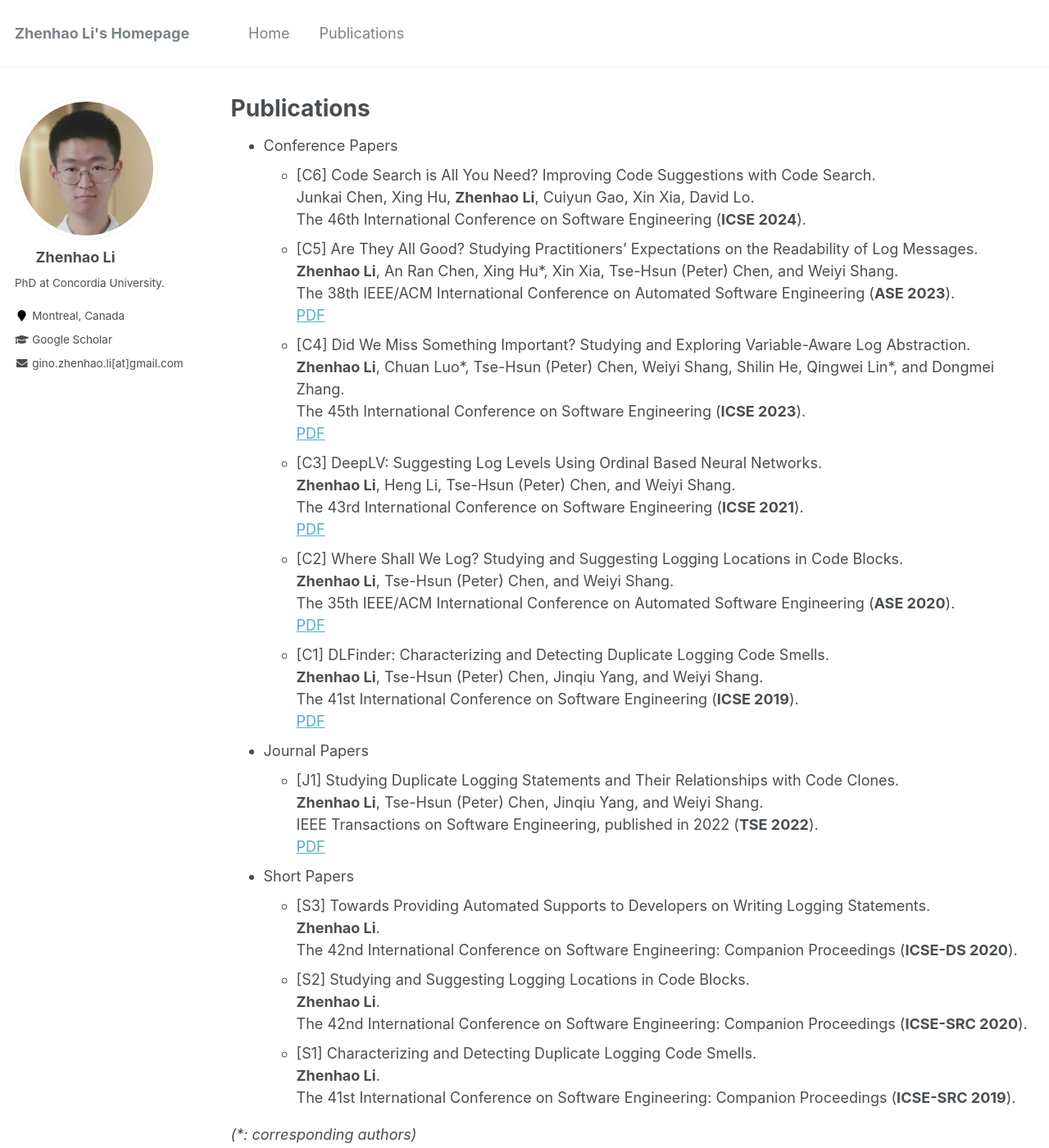
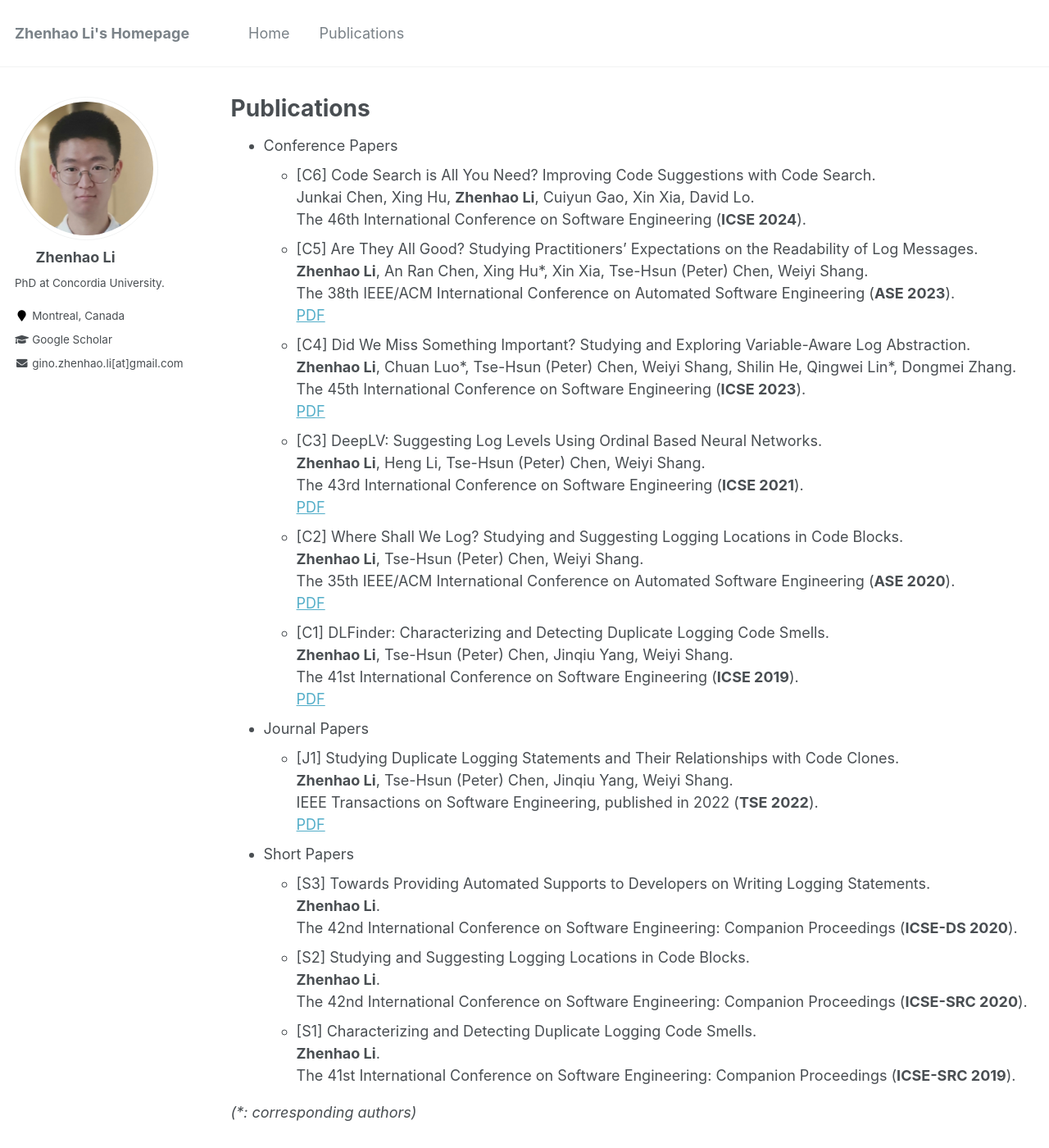
Before and after one commit to ginolzh/ginolzh.github.io, a Jekyll site: the page built from _pages/publications.md, in a window 1280 px wide and 1400 px high. Shown: the whole window at 82% size. Built offline with Jekyll 4.4.1, drawn with Linux system fonts in a browser that asks for light colours.

Commit message:
Update publications.md

```diff
--- a/_pages/publications.md
+++ b/_pages/publications.md
@@ -11,29 +11,29 @@ author_profile: true
   Junkai Chen, Xing Hu, **Zhenhao Li**, Cuiyun Gao, Xin Xia, David Lo.\
   The 46th International Conference on Software Engineering (**ICSE 2024**).
   * [C5] Are They All Good? Studying Practitioners' Expectations on the Readability of Log Messages.\
-  **Zhenhao Li**, An Ran Chen, Xing Hu\*, Xin Xia, Tse-Hsun (Peter) Chen, and Weiyi Shang.\
+  **Zhenhao Li**, An Ran Chen, Xing Hu\*, Xin Xia, Tse-Hsun (Peter) Chen, Weiyi Shang.\
   The 38th IEEE/ACM International Conference on Automated Software Engineering (**ASE 2023**).\
   [PDF](https://ginolzh.github.io/papers/ASE2023_Log_Message_Readability.pdf)
   * [C4] Did We Miss Something Important? Studying and Exploring Variable-Aware Log Abstraction.\
-  **Zhenhao Li**, Chuan Luo\*, Tse-Hsun (Peter) Chen, Weiyi Shang, Shilin He, Qingwei Lin\*, and Dongmei Zhang.\
+  **Zhenhao Li**, Chuan Luo\*, Tse-Hsun (Peter) Chen, Weiyi Shang, Shilin He, Qingwei Lin\*, Dongmei Zhang.\
   The 45th International Conference on Software Engineering (**ICSE 2023**).\
   [PDF](https://ginolzh.github.io/papers/ICSE2023_Log_Var_Aware_.pdf)
   * [C3] DeepLV: Suggesting Log Levels Using Ordinal Based Neural Networks.\
-  **Zhenhao Li**, Heng Li, Tse-Hsun (Peter) Chen, and Weiyi Shang.\
+  **Zhenhao Li**, Heng Li, Tse-Hsun (Peter) Chen, Weiyi Shang.\
   The 43rd International Conference on Software Engineering (**ICSE 2021**).\
   [PDF](https://ginolzh.github.io/papers/ICSE2021_Log_Level.pdf)
   * [C2] Where Shall We Log? Studying and Suggesting Logging Locations in Code Blocks.\
-  **Zhenhao Li**, Tse-Hsun (Peter) Chen, and Weiyi Shang.\
+  **Zhenhao Li**, Tse-Hsun (Peter) Chen, Weiyi Shang.\
   The 35th IEEE/ACM International Conference on Automated Software Engineering (**ASE 2020**).\
   [PDF](https://ginolzh.github.io/papers/ASE2020_Where_to_Log.pdf)
   * [C1] DLFinder: Characterizing and Detecting Duplicate Logging Code Smells.\
-  **Zhenhao Li**, Tse-Hsun (Peter) Chen, Jinqiu Yang, and Weiyi Shang.\
+  **Zhenhao Li**, Tse-Hsun (Peter) Chen, Jinqiu Yang, Weiyi Shang.\
   The 41st International Conference on Software Engineering (**ICSE 2019**).\
   [PDF](https://ginolzh.github.io/papers/ICSE2019_Dup_Log.pdf)
 
 * Journal Papers
   * [J1] Studying Duplicate Logging Statements and Their Relationships with Code Clones.\
-  **Zhenhao Li**, Tse-Hsun (Peter) Chen, Jinqiu Yang, and Weiyi Shang.\
+  **Zhenhao Li**, Tse-Hsun (Peter) Chen, Jinqiu Yang, Weiyi Shang.\
   IEEE Transactions on Software Engineering, published in 2022 (**TSE 2022**).\
   [PDF](https://ginolzh.github.io/papers/TSE_Duplicate_Log.pdf)
 
```
